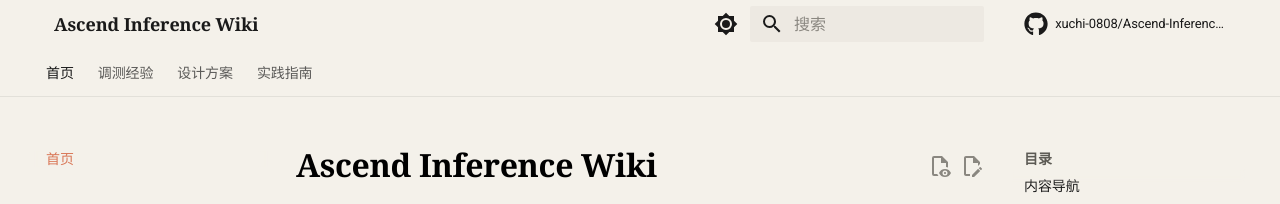
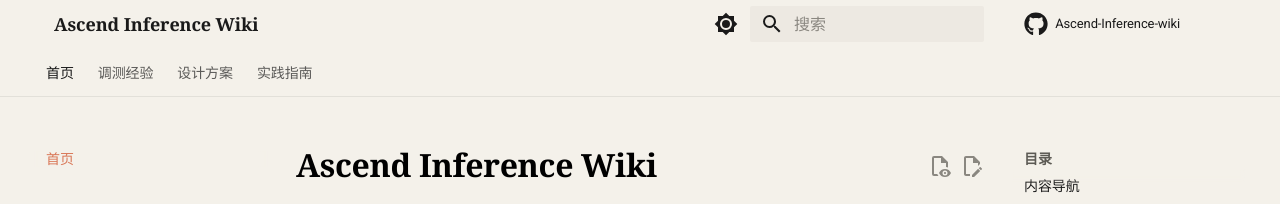
Before and after one commit to xuchi-0808/Ascend-Inference-wiki, an MkDocs documentation site: the page built from docs/index.md, in a window 1280 px wide. Shown: the top 204 px of the page. Built offline with MkDocs 1.6.1 and Material for MkDocs 9.7.7, drawn with Linux system fonts in a browser that asks for light colours; comment, search, counter and statistics services are not loaded; a style sheet for code colours, icons or effects is not loaded.

Commit message:
chore: drop owner prefix from repo_name for team positioning
header now shows 'Ascend-Inference-wiki' instead of 'xuchi-0808/...'.
repo_url unchanged, click still goes to the right place.

Signed-off-by: xuchi <xuchicolson@163.com>

```diff
--- a/mkdocs.yml
+++ b/mkdocs.yml
@@ -4,7 +4,7 @@
 site_url: !ENV [READTHEDOCS_CANONICAL_URL, "https://ascend-inference-wiki.readthedocs.io/"]
 
 repo_url: https://github.com/xuchi-0808/Ascend-Inference-wiki
-repo_name: xuchi-0808/Ascend-Inference-wiki
+repo_name: Ascend-Inference-wiki
 edit_uri: edit/master/docs/
 
 docs_dir: docs
```
